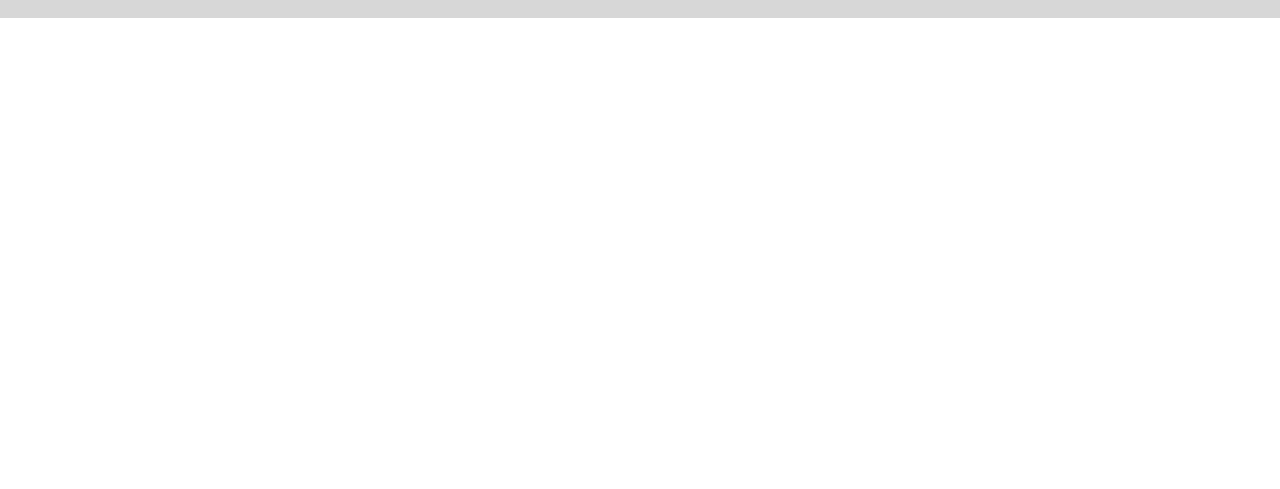
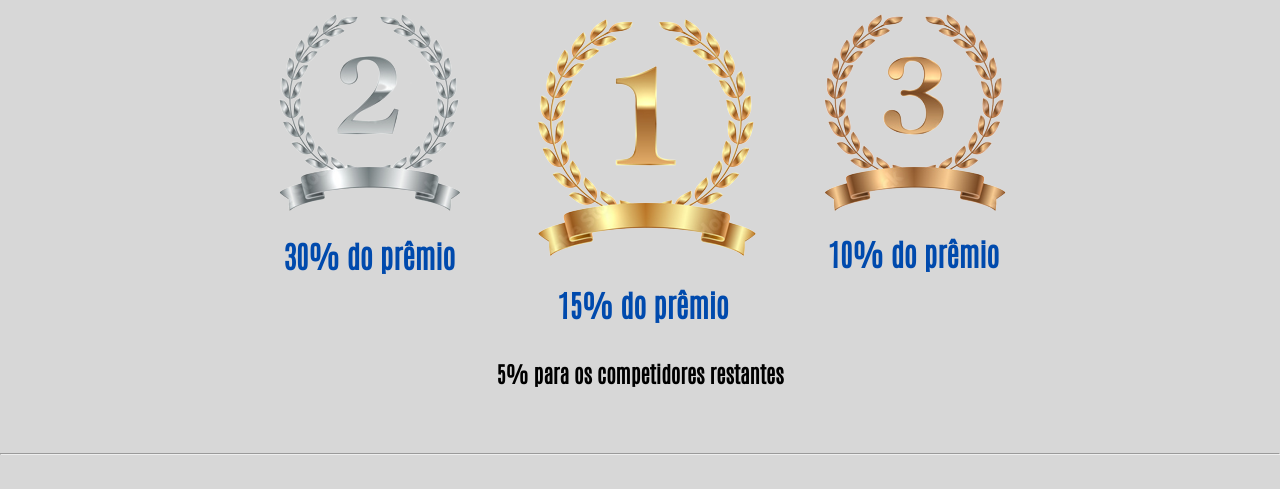
Before and after one commit to LuckLins/BetHorse, a plain HTML site: page catego.html in a window 1280 px wide. Shown: the part 1517-2006 px from the top of the page. Before the commit the page ends 1535 px from the top, so only its background shows below. Drawn offline with Linux system fonts and the light colour scheme.

Commit message:
Add files via upload

```diff
--- a/Stylo.css
+++ b/Stylo.css
@@ -60,6 +60,7 @@ main{
 }
 .categorias{
     display: flex;
+    margin-bottom: 10px;
 }
 .texto{
     text-align: center;
@@ -111,6 +112,7 @@ h3:hover{
 }
 h4{
     font-size: 22px;
+    text-decoration: none;
 }
 h4:hover{
     text-decoration: underline;
@@ -145,3 +147,38 @@ h4:hover{
 .Apostadores:hover{
     box-shadow: 0px 0px 5px 5px rgb(61,61,61);
 }
+.Odds{
+    text-align: center;
+    font-size: 60px;
+}
+/*.infoOdds{
+    display: flex;
+}*/
+.premio{
+    text-align: center;
+    font-size: 60px;
+}
+.coloca{
+    margin-top: 50px;
+    text-align: center;
+    display: inline-flex;
+}
+.coloca h1{
+    text-decoration: none;
+}
+.coloca h2{
+    text-decoration: none;
+}
+.seg{
+    padding-right: 30px;
+    text-align: center;
+}
+.pri{
+    padding-left: 30px;
+    padding-right: 30px;
+    text-align: center;
+}
+.ter{
+    padding-left: 30px;
+    text-align: center;
+}
--- a/catego.html
+++ b/catego.html
@@ -53,6 +53,25 @@
                     <h4>- Ganhar de acordo com o valor apostado!</h4>
                 </div>
             </section>
+            <hr>
+            <section class="premio">
+                <p>Premiação para donos</p>
+                <div id="AncDono" class="coloca">
+                    <div class="seg">
+                        <img class="segundo" src="segundo_lugar.png" alt="segundo">
+                        <h1>30% do prêmio</h1>
+                    </div>
+                    <div class="pri">
+                        <img class="primeiro" src="primeiro_lugar.png" alt="segundo">
+                        <h1>15% do prêmio</h1>
+                    </div>
+                    <div class="ter">
+                        <img class="terceiro" src="terceiro_lugar.png" alt="segundo">
+                        <h1>10% do prêmio</h1>
+                    </div>
+                </div>
+                <h2>5% para os competidores restantes</h2>
+            </section>
         </main>
         <hr>
         <footer>
```
Also changed, not shown: index.html (+1 -11 lines), primeiro_lugar.png (added), segundo_lugar.png (added), terceiro_lugar.png (added).
